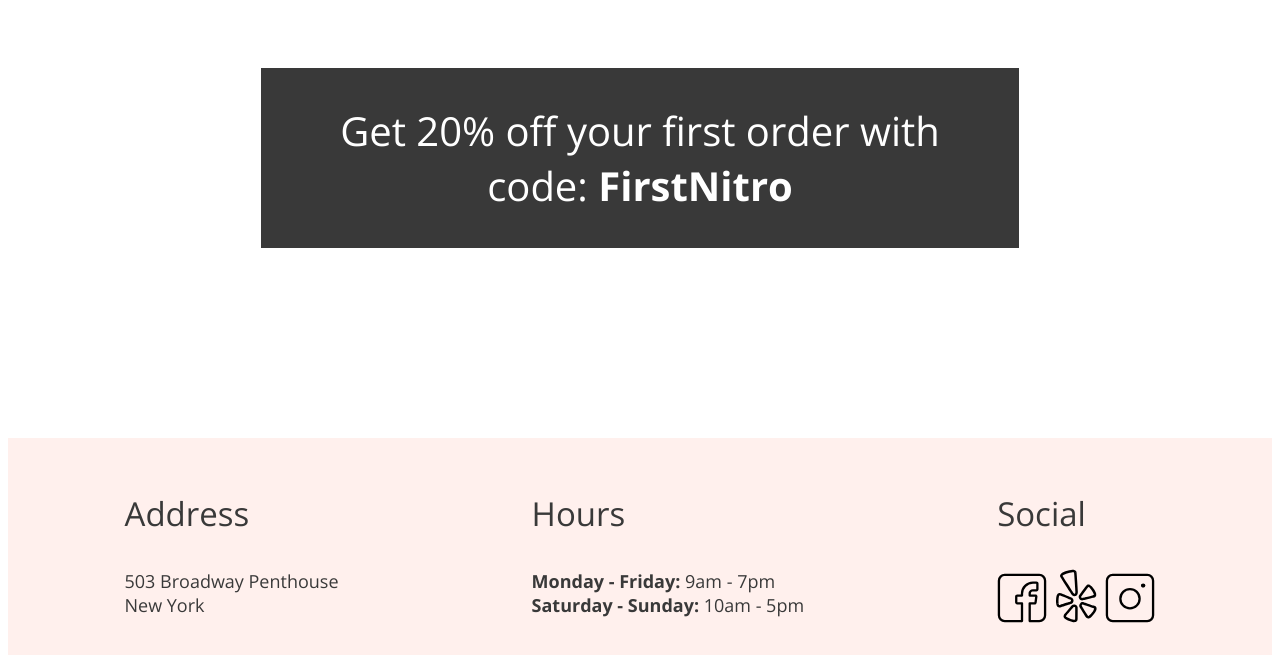
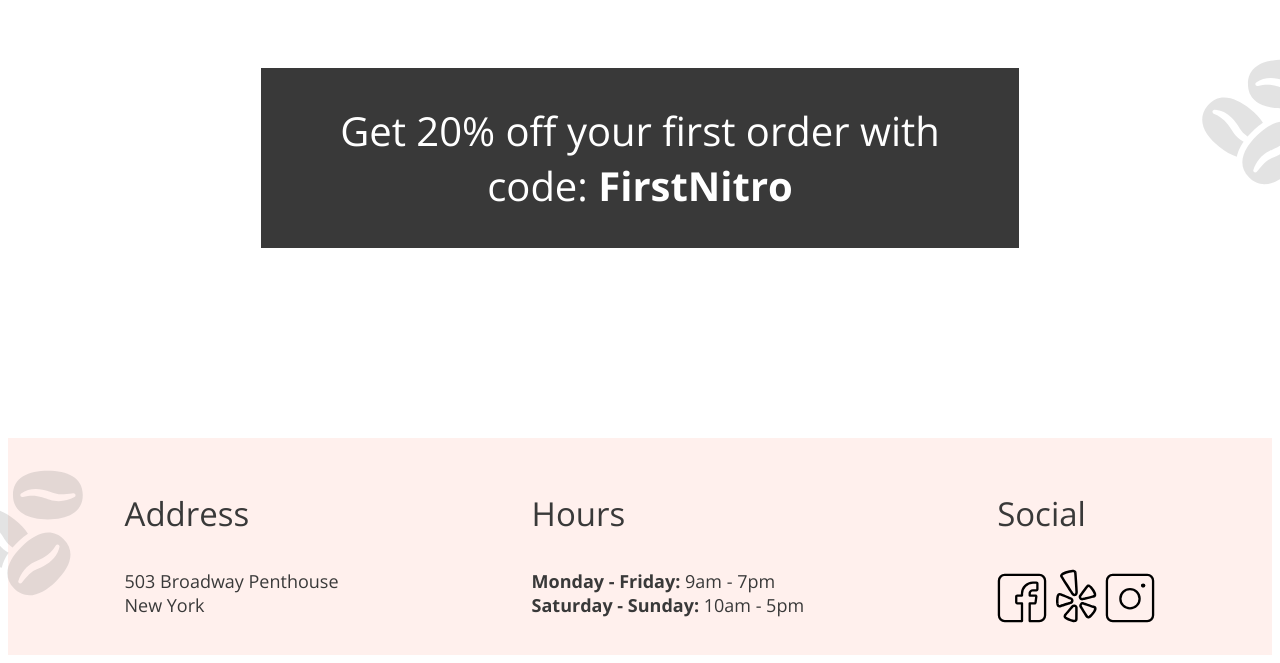
Before and after one commit to tomd323/coffee-shop, a plain HTML site: page index.html in a window 1280 px wide. Shown: the part 2393-3056 px from the top of the page. Drawn offline with nearby package versions, Linux system fonts and the light colour scheme.

Commit message:
add footer beans

```diff
--- a/css/landing.css
+++ b/css/landing.css
@@ -222,3 +222,18 @@
 .footer-article__display-01 {
     margin-left: 20%;
 }
+
+.footer-bean-img {
+    opacity: 0.2;
+    width: 150px;
+    position: absolute;
+    left: -50px;
+}
+
+.footer-bean-img02 {
+    opacity: 0.2;
+    width: 150px;
+    position: absolute;
+    right: -55px;
+    top: 305%;
+}
--- a/index.html
+++ b/index.html
@@ -90,7 +90,7 @@
                 <br>
                 <a href="/pages/menu.html">
                     <button class="section-01__button article__card-button">
-                    VIEW ALL
+                        VIEW ALL
                     </button>
                 </a>
                 <div class="button-style-over02">
@@ -123,6 +123,7 @@
         </section>
     </main>
     <footer class="primary-2 font-grey footer-article__display ">
+        <img class="footer-bean-img" src="./assets/logos/coffee-beans-logo-and-footer.svg" alt="beans">
         <article class="">
             <h3>Address</h3>
             <p>503 Broadway Penthouse<br>New York</p>
@@ -143,7 +144,7 @@
             <a href="https://www.instagram.com/"><img class="footer-address_icons"
                     src="./assets/logos/Instagram-Icon.svg" alt="instagram" /></a>
         </article>
-
+        <img class="footer-bean-img02" src="./assets/logos/coffee-beans-logo-and-footer.svg" alt="beans">
     </footer>
 </body>
 
```
